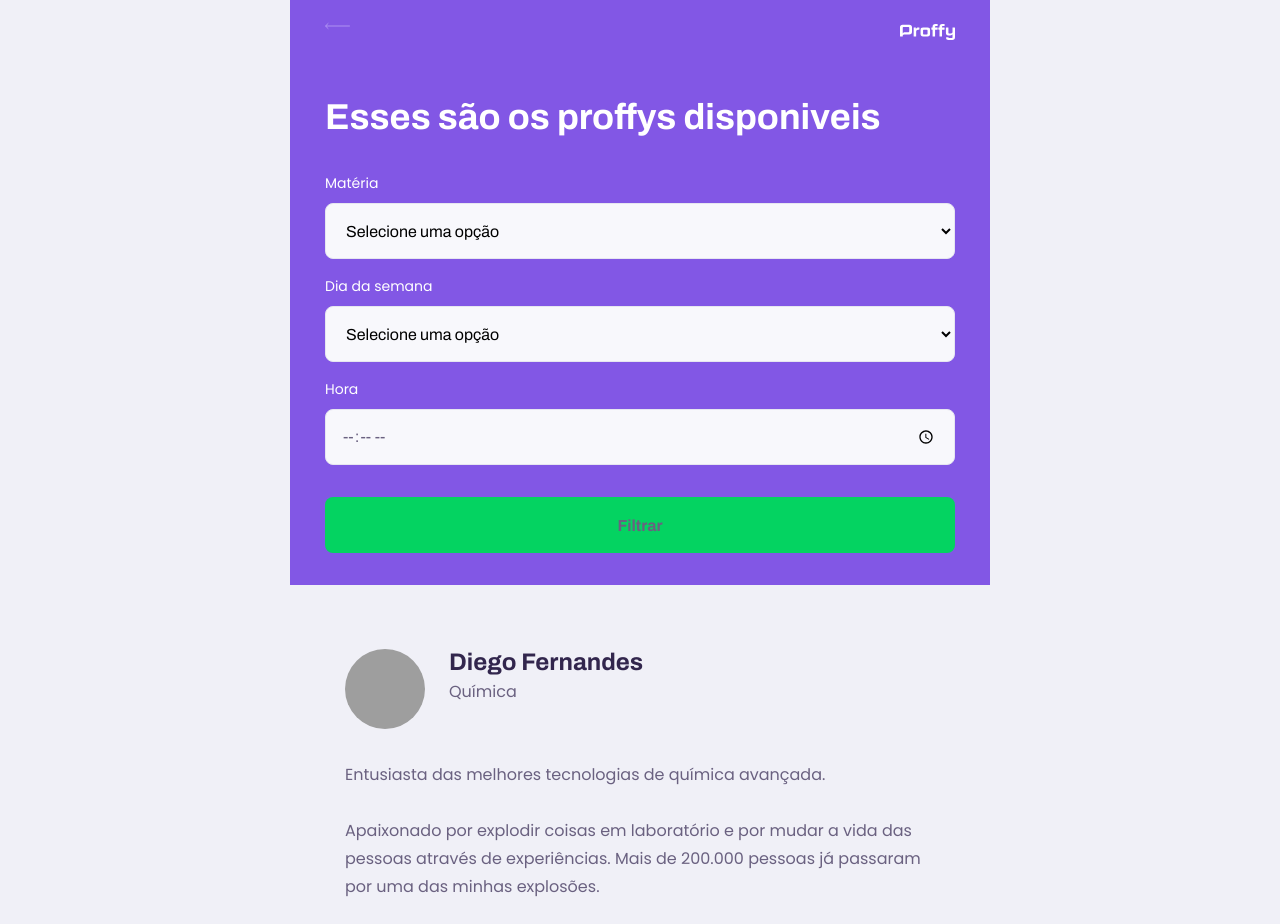
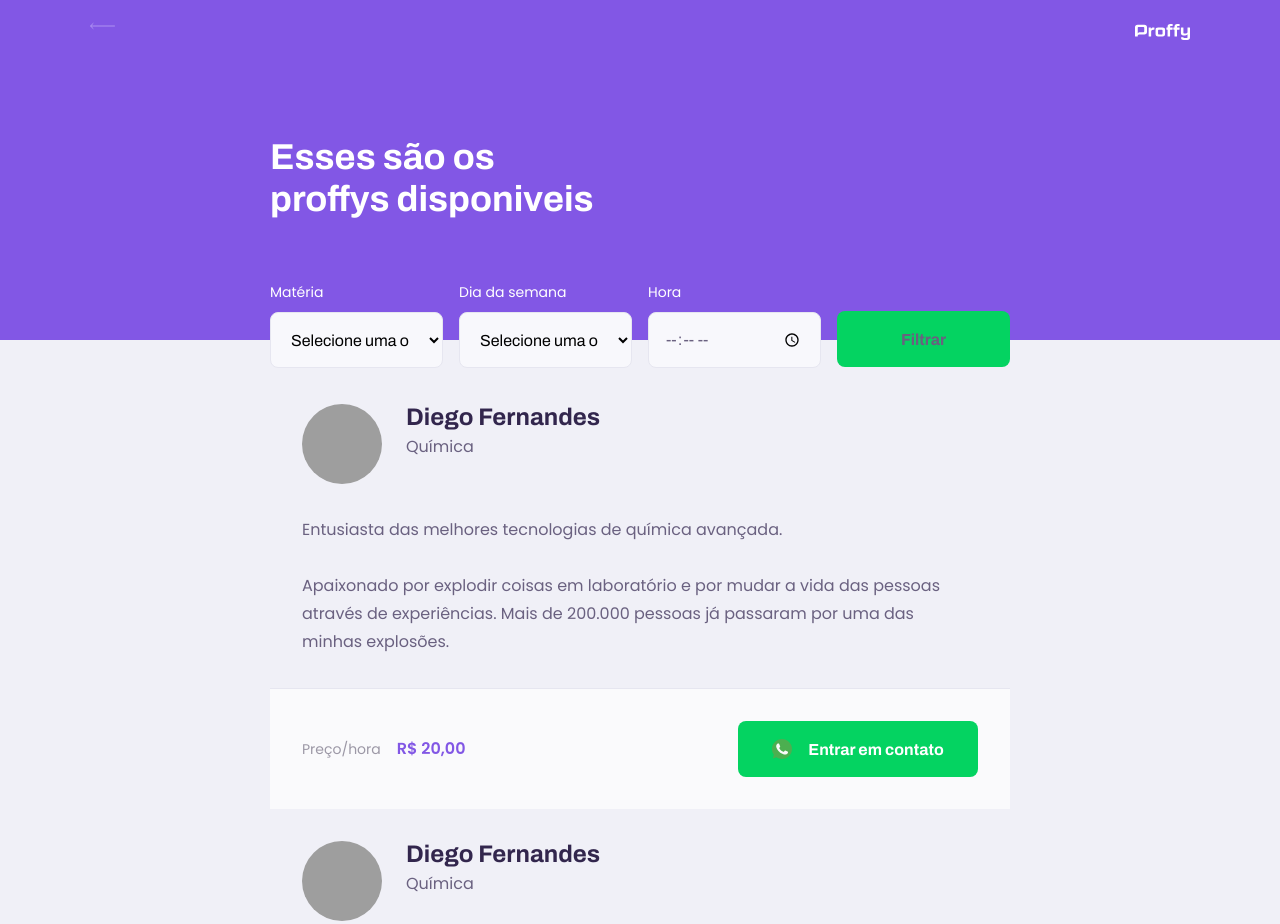
Before and after one commit to kleber86/rocketseat-nlw-discovery-2, a plain HTML site: page study.html in a window 1280 px wide. Shown: the top 924 px of the page. Drawn offline with Linux system fonts and the light colour scheme; grey boxes are pictures that could not be loaded.

Commit message:
finalizando o segundo dia

```diff
--- a/style/partials/page-study.css
+++ b/style/partials/page-study.css
@@ -28,6 +28,7 @@
 .page-header .header-content{
     width: 90%;
     margin: 3.2rem auto;
+    position: relative;
 }
 .page-header .header-content strong{
     font: 700 3.6rem Archivo;
@@ -125,7 +126,7 @@
     display: block;
     margin-top: .4rem;
 }
-.teacher-item p{
+.teacher-item > p{
     padding: 0 2rem;
     font-size: 1.6rem;
     line-height: 2.8rem;
@@ -168,3 +169,62 @@
 .teacher-item footer button:hover{
     background: var(--color-secondary-dark);
 }
+
+@media(min-width:700px){
+    #page-study #container{
+        max-width: 100vw;
+    }
+    .page-header{
+        height: 340px;
+    }
+    .page-header .top-bar-container{
+        max-width: 1100px;
+    }
+    .page-header .header-content{
+        max-width: 740px;
+        margin: 0 auto;
+        flex: 1 1;
+        padding-bottom: 48px;
+        display: flex;
+        flex-direction: column;
+        justify-content: center;
+    }
+    .page-header .header-content strong{
+        max-width: 350px;
+    }
+    .teacher-item header,
+    .teacher-item footer{
+        padding: 32px;
+    }
+    #search-teachers{
+        display: grid;
+        grid-template-columns: repeat(4, 1fr);
+        gap: 16px;
+        position: absolute;
+        bottom: -28px;
+    }
+
+    #page-study main{
+        padding: 32px 0;
+        max-width: 740px;
+        margin: 0 auto;
+    }
+    #search-teachers .select-block{
+        margin: 0;
+    }
+    .teacher-item > p{
+        padding: 0 32px;
+    }
+    .teacher-item footer p strong{
+        display: initial;
+        margin-left: 16px;
+    }
+    .teacher-item footer button{
+        width: 240px;
+        font-size: 16px;
+        justify-content: center;
+    }
+    .teacher-item footer button img{
+        margin-right: 16px;
+    }
+}
```
